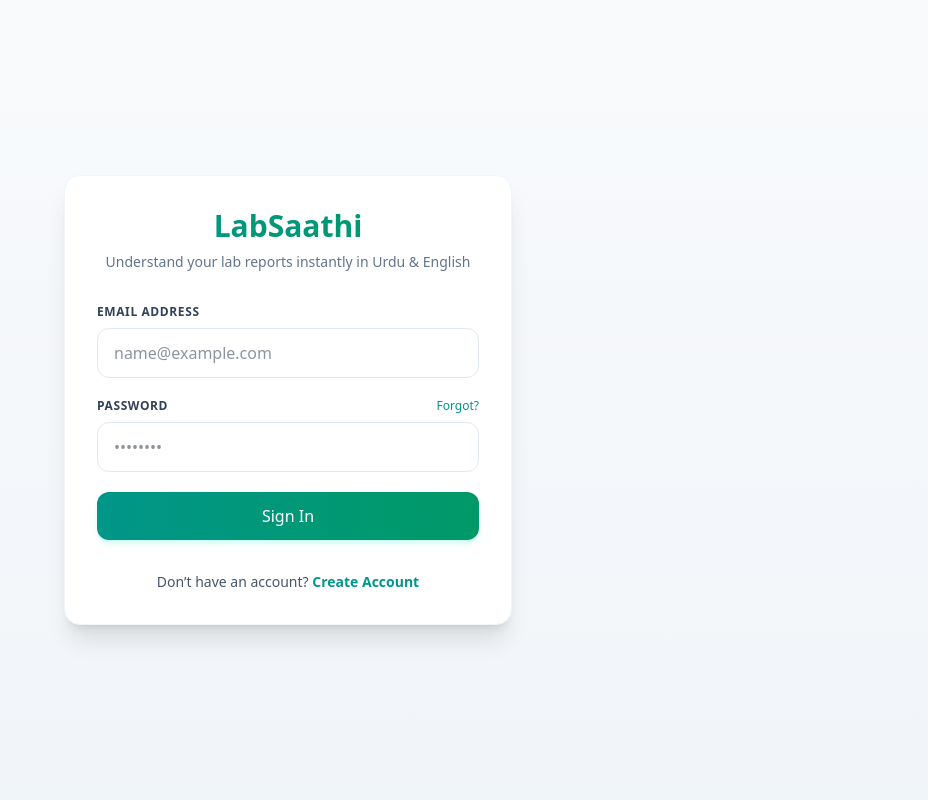
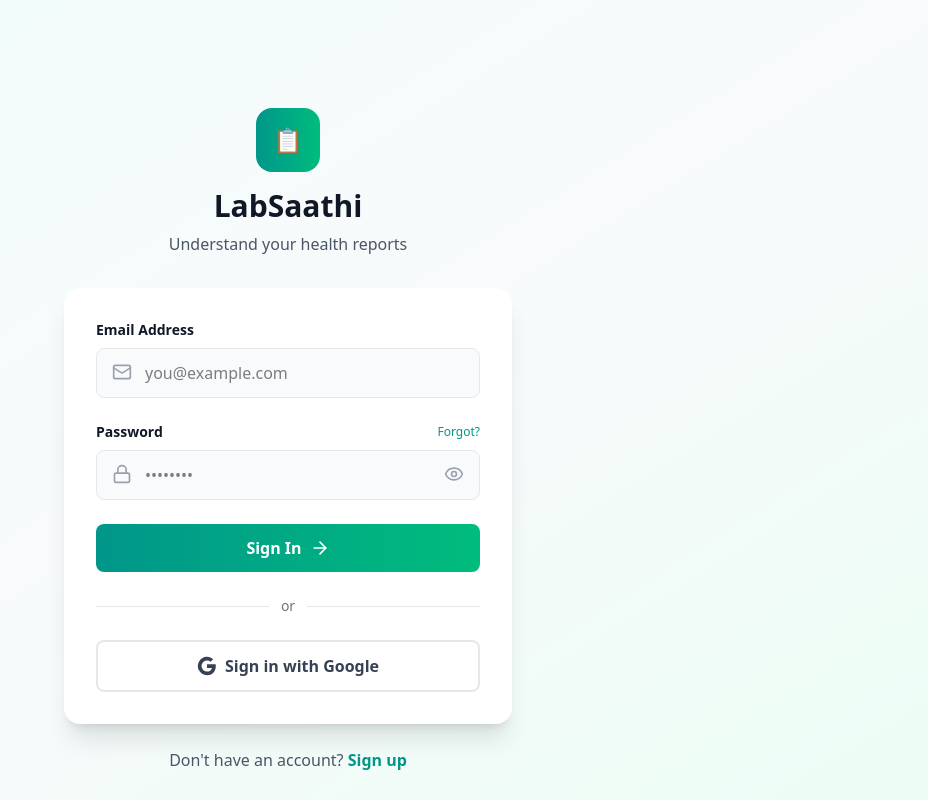
Before and after one commit to abuzar-ali1/Lab_Assistant, a Next.js app in the folder frontend/: page /login in a window 1280 px wide. Shown: the whole page, without its empty margins (352-1280 px from the left). Built offline with nearby package versions, Linux system fonts and the light colour scheme; no server answers.

Commit message:
Still changing

```diff
--- /dev/null
+++ b/frontend/Components/EmptyState.tsx
@@ -0,0 +1,37 @@
+'use client';
+
+import { motion } from 'framer-motion';
+import { Upload, ArrowRight } from 'lucide-react';
+import Link from 'next/link';
+
+export default function EmptyState() {
+  return (
+    <motion.div
+      initial={{ opacity: 0, scale: 0.9 }}
+      animate={{ opacity: 1, scale: 1 }}
+      className="text-center py-16 px-6"
+    >
+      <motion.div
+        animate={{ y: [0, -10, 0] }}
+        transition={{ duration: 2, repeat: Infinity }}
+        className="w-20 h-20 bg-gradient-to-r from-teal-200 to-emerald-200 rounded-full flex items-center justify-center mx-auto mb-6"
+      >
+        <Upload className="w-10 h-10 text-teal-600" />
+      </motion.div>
+      <h3 className="text-2xl font-bold text-gray-900 mb-2">No Reports Yet</h3>
+      <p className="text-gray-600 mb-8 max-w-md mx-auto">
+        Upload your first lab report to get started. Our AI will analyze it and explain every value in plain Urdu & English.
+      </p>
+      <Link href="/upload">
+        <motion.button
+          whileHover={{ scale: 1.05 }}
+          whileTap={{ scale: 0.95 }}
+          className="inline-flex items-center gap-2 bg-gradient-to-r from-teal-600 to-emerald-500 text-white px-8 py-3 rounded-lg font-semibold shadow-lg hover:shadow-xl"
+        >
+          Upload Your First Report
+          <ArrowRight className="w-5 h-5" />
+        </motion.button>
+      </Link>
+    </motion.div>
+  );
+}
--- /dev/null
+++ b/frontend/Components/GoogleSignIn.tsx
@@ -0,0 +1,56 @@
+'use client';
+
+import { useRouter } from 'next/navigation';
+import { Loader2 } from 'lucide-react';
+import { useState } from 'react';
+import api from '@/lib/api';
+import toast from 'react-hot-toast';
+
+declare global {
+  interface Window {
+    google?: any;
+  }
+}
+
+export default function GoogleSignIn() {
+  const [loading, setLoading] = useState(false);
+  const router = useRouter();
+
+  const handleGoogleSuccess = async (response: any) => {
+    setLoading(true);
+    try {
+      const { data } = await api.post('/auth/google/', {
+        id_token: response.credential,
+      });
+      localStorage.setItem('access_token', data.access);
+      localStorage.setItem('refresh_token', data.refresh);
+      toast.success('Login successful!');
+      router.push('/');
+    } catch (error: any) {
+      toast.error('Google sign in failed');
+    } finally {
+      setLoading(false);
+    }
+  };
+
+  return (
+    <button
+      disabled={loading}
+      className="w-full py-3 rounded-lg border-2 border-gray-200 hover:border-gray-300 text-gray-700 font-semibold flex items-center justify-center gap-2 transition disabled:opacity-50"
+    >
+      {loading ? (
+        <Loader2 className="w-5 h-5 animate-spin" />
+      ) : (
+        <>
+          <svg className="w-5 h-5" viewBox="0 0 24 24">
+            <path fill="currentColor" d="M22.56 12.25c0-.78-.07-1.53-.2-2.25H12v4.26h5.92c-.26 1.37-1.04 2.53-2.21 3.31v2.77h3.57c2.08-1.92 3.28-4.74 3.28-8.09z" />
+            <path fill="currentColor" d="M12 23c2.97 0 5.46-.98 7.28-2.66l-3.57-2.77c-.98.66-2.23 1.06-3.71 1.06-2.86 0-5.29-1.93-6.16-4.53H2.18v2.84C3.99 20.53 7.7 23 12 23z" />
+            <path fill="currentColor" d="M5.84 14.09c-.22-.66-.35-1.36-.35-2.09s.13-1.43.35-2.09V7.07H2.18C1.43 8.55 1 10.22 1 12s.43 3.45 1.18 4.93l2.85-2.22.81-.62z" />
+            <path fill="currentColor" d="M12 5.38c1.62 0 3.06.56 4.21 1.64l3.15-3.15C17.45 2.09 14.97 1 12 1 7.7 1 3.99 3.47 2.18 7.07l3.66 2.84c.87-2.6 3.3-4.53 6.16-4.53z" />
+          </svg>
+          Sign in with Google
+        </>
+      )}
+    </button>
+  );
+}
--- a/frontend/app/login/page.tsx
+++ b/frontend/app/login/page.tsx
@@ -1,89 +1,163 @@
 'use client';
 
 import { useState } from 'react';
-import { useAuth } from '@/Context/AuthContext';
+import { motion } from 'framer-motion';
 import Link from 'next/link';
+import { useRouter } from 'next/navigation';
+import { Mail, Lock, Loader2, ArrowRight, Eye, EyeOff } from 'lucide-react';
+import api from '@/lib/api';
+import toast from 'react-hot-toast';
+import GoogleSignIn from '@/Components/GoogleSignIn';
 
 export default function LoginPage() {
-  const { login } = useAuth();
   const [email, setEmail] = useState('');
   const [password, setPassword] = useState('');
-  const [error, setError] = useState('');
-  const [submitting, setSubmitting] = useState(false);
+  const [showPassword, setShowPassword] = useState(false);
+  const [loading, setLoading] = useState(false);
+  const router = useRouter();
 
   const handleSubmit = async (e: React.FormEvent) => {
     e.preventDefault();
-    setError('');
-    setSubmitting(true);
+    setLoading(true);
     try {
-      await login(email, password);
-    } catch (err: any) {
-      setError(err.response?.data?.error || 'Invalid email or password credential loop.');
+      const { data } = await api.post('/auth/login/', { email, password });
+      localStorage.setItem('access_token', data.access);
+      localStorage.setItem('refresh_token', data.refresh);
+      toast.success('Login successful!');
+      router.push('/');
+    } catch (error: any) {
+      toast.error(error.response?.data?.detail || 'Login failed');
     } finally {
-      setSubmitting(false);
+      setLoading(false);
     }
   };
 
+  const containerVariants = {
+    hidden: { opacity: 0 },
+    visible: {
+      opacity: 1,
+      transition: {
+        staggerChildren: 0.1,
+      },
+    },
+  };
+
+  const itemVariants = {
+    hidden: { opacity: 0, y: 20 },
+    visible: {
+      opacity: 1,
+      y: 0,
+      transition: { duration: 0.5 },
+    },
+  };
+
   return (
-    <div className="min-h-screen flex items-center justify-center bg-gradient-to-b from-slate-50 to-slate-100 px-4">
-      <div className="bg-white p-8 rounded-2xl shadow-xl border border-slate-100 w-full max-w-md">
-        <div className="text-center mb-8">
-          <h1 className="text-3xl font-extrabold text-transparent bg-clip-text bg-gradient-to-r from-teal-600 to-emerald-600">
-            LabSaathi
-          </h1>
-          <p className="text-sm text-slate-500 mt-2">Understand your lab reports instantly in Urdu & English</p>
+    <div className="min-h-screen bg-gradient-to-br from-teal-50 via-slate-50 to-emerald-50 flex items-center justify-center px-4 pt-20">
+      <motion.div
+        initial="hidden"
+        animate="visible"
+        variants={containerVariants}
+        className="w-full max-w-md"
+      >
+        {/* Header */}
+        <motion.div variants={itemVariants} className="text-center mb-8">
+          <div className="w-16 h-16 bg-gradient-to-r from-teal-600 to-emerald-500 rounded-2xl flex items-center justify-center mx-auto mb-4">
+            <span className="text-2xl font-bold text-white">📋</span>
           </div>
+          <h1 className="text-3xl font-bold text-gray-900 mb-2">LabSaathi</h1>
+          <p className="text-gray-600">Understand your health reports</p>
+        </motion.div>
 
-        {error && (
-          <div className="bg-rose-50 border border-rose-200 text-rose-600 text-sm p-3 rounded-xl mb-4">
-            {error}
-          </div>
-        )}
-
-        <form onSubmit={handleSubmit} className="space-y-5">
+        {/* Login Form */}
+        <motion.form
+          variants={itemVariants}
+          onSubmit={handleSubmit}
+          className="bg-white rounded-2xl shadow-xl p-8 space-y-6"
+        >
+          {/* Email */}
           <div>
-            <label className="block text-xs font-semibold text-slate-700 uppercase tracking-wider mb-2">Email Address</label>
+            <label className="block text-sm font-semibold text-gray-900 mb-2">Email Address</label>
+            <div className="relative">
+              <Mail className="absolute left-4 top-3.5 w-5 h-5 text-gray-400" />
               <input
                 type="email"
                 value={email}
                 onChange={(e) => setEmail(e.target.value)}
-              className="w-full px-4 py-3 border border-slate-200 rounded-xl focus:ring-2 focus:ring-teal-500 focus:border-transparent outline-none transition text-slate-800"
-              placeholder="name@example.com"
+                placeholder="you@example.com"
+                className="w-full pl-12 pr-4 py-3 bg-gray-50 border border-gray-200 rounded-lg focus:outline-none focus:ring-2 focus:ring-teal-500 transition"
                 required
               />
             </div>
+          </div>
 
+          {/* Password */}
           <div>
-            <div className="flex justify-between items-center mb-2">
-              <label className="text-xs font-semibold text-slate-700 uppercase tracking-wider">Password</label>
-              <Link href="#" className="text-xs font-medium text-teal-600 hover:underline">Forgot?</Link>
+            <div className="flex items-center justify-between mb-2">
+              <label className="text-sm font-semibold text-gray-900">Password</label>
+              <Link href="/forgot-password" className="text-xs text-teal-600 hover:text-teal-700">
+                Forgot?
+              </Link>
             </div>
+            <div className="relative">
+              <Lock className="absolute left-4 top-3.5 w-5 h-5 text-gray-400" />
               <input
-              type="password"
+                type={showPassword ? 'text' : 'password'}
                 value={password}
                 onChange={(e) => setPassword(e.target.value)}
-              className="w-full px-4 py-3 border border-slate-200 rounded-xl focus:ring-2 focus:ring-teal-500 focus:border-transparent outline-none transition text-slate-800"
                 placeholder="••••••••"
+                className="w-full pl-12 pr-12 py-3 bg-gray-50 border border-gray-200 rounded-lg focus:outline-none focus:ring-2 focus:ring-teal-500 transition"
                 required
               />
+              <button
+                type="button"
+                onClick={() => setShowPassword(!showPassword)}
+                className="absolute right-4 top-3.5 text-gray-400 hover:text-gray-600"
+              >
+                {showPassword ? <EyeOff className="w-5 h-5" /> : <Eye className="w-5 h-5" />}
+              </button>
+            </div>
           </div>
 
-          <button
+          {/* Login Button */}
+          <motion.button
+            whileHover={{ scale: 1.02 }}
+            whileTap={{ scale: 0.98 }}
             type="submit"
-            disabled={submitting}
-            className="w-full bg-gradient-to-r from-teal-600 to-emerald-600 text-white font-medium py-3 rounded-xl hover:opacity-95 shadow-md shadow-teal-100 transition disabled:opacity-50"
+            disabled={loading}
+            className="w-full bg-gradient-to-r from-teal-600 to-emerald-500 text-white font-semibold py-3 rounded-lg hover:shadow-lg transition disabled:opacity-50 flex items-center justify-center gap-2"
           >
-            {submitting ? 'Signing in...' : 'Sign In'}
-          </button>
-        </form>
+            {loading ? (
+              <>
+                <Loader2 className="w-5 h-5 animate-spin" />
+                Signing in...
+              </>
+            ) : (
+              <>
+                Sign In
+                <ArrowRight className="w-5 h-5" />
+              </>
+            )}
+          </motion.button>
 
-        <p className="mt-8 text-center text-sm text-slate-600">
-          Don’t have an account?{' '}
-          <Link href="/register" className="font-semibold text-teal-600 hover:underline">
-            Create Account
+          {/* Divider */}
+          <div className="flex items-center gap-3">
+            <div className="flex-1 h-px bg-gray-200" />
+            <span className="text-sm text-gray-500">or</span>
+            <div className="flex-1 h-px bg-gray-200" />
+          </div>
+
+          {/* Google Sign In */}
+          <GoogleSignIn />
+        </motion.form>
+
+        {/* Sign Up Link */}
+        <motion.p variants={itemVariants} className="text-center text-gray-600 mt-6">
+          Don't have an account?{' '}
+          <Link href="/register" className="text-teal-600 font-semibold hover:text-teal-700">
+            Sign up
           </Link>
-        </p>
-      </div>
+        </motion.p>
+      </motion.div>
     </div>
   );
 }
```
Lines whose indentation alone changed are shown as unchanged.
